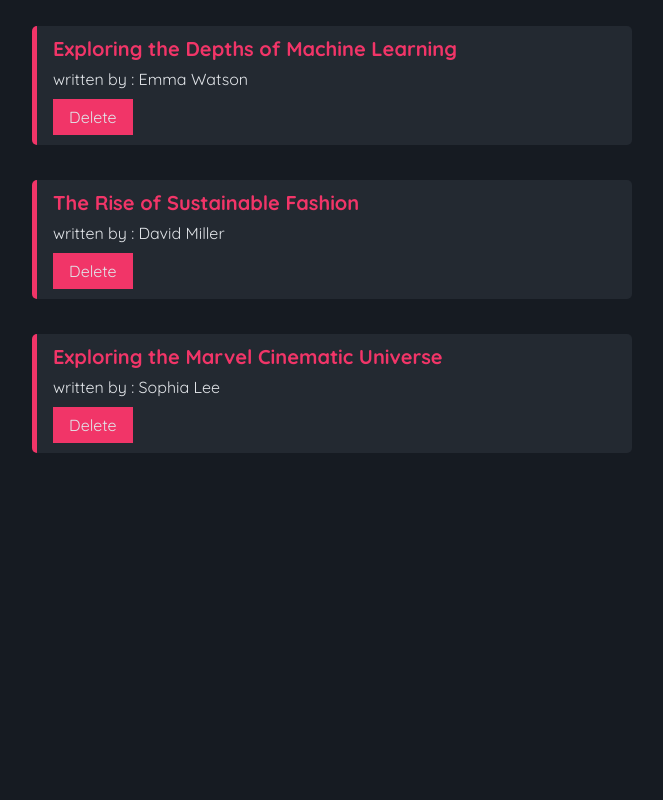
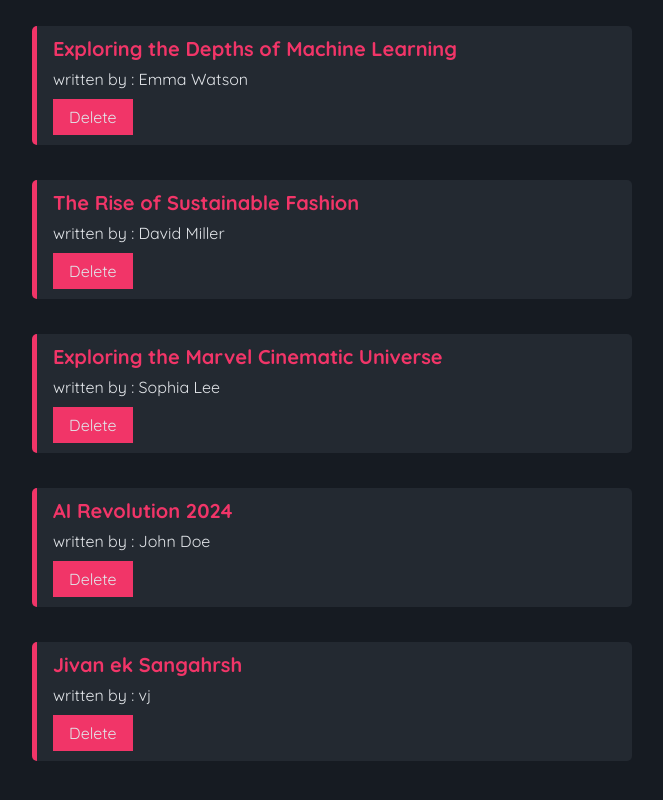
Before and after one commit to mohakj22/Blog-App, a React (Create React App) app: page / in a window 1280 px wide. Shown: the part 656-1456 px from the top of the page, without its empty margins (308-971 px from the left). Before the commit the page ends 1204 px from the top, so only its background shows below. Built offline with nearby package versions, Linux system fonts and the light colour scheme; data requests are answered from the project's data file.

Commit message:
Added a method to add new blogs on the server using the post request

```diff
--- a/src/Create.js
+++ b/src/Create.js
@@ -4,11 +4,20 @@
   const [title, setTitle] = useState("");
   const [body, setBody] = useState("");
   const [author, setAuthor] = useState();
+  const [isPending, setIsPending] = useState("false");
   const handleSubmit = (e) => {
-      e.preventDefault();
-      console.log(e);
+    e.preventDefault();
+    console.log(e);
       const blog = { title, body, author };
-
+      setIsPending(true);
+      fetch("http://localhost:8000/blogs/", {
+          method: "POST",
+          headers: { "Content-Type": "application/json" },
+          body: JSON.stringify(blog)
+      }).then(() => {
+          console.log("New blog Added.");
+          setIsPending(false);
+      });
   };
   return (
     <div className="create">
@@ -36,7 +45,7 @@
           onChange={(e) => setAuthor(e.target.value)}
           required
         ></textarea>
-        <button>Add Blog</button>
+        {isPending && <button>Add Blog</button>}
       </form>
       {/* <p>{title} {body} {author}</p> */}
     </div>
--- a/src/data/db.json
+++ b/src/data/db.json
@@ -5,44 +5,54 @@
       "body": "The T20 World Cup 2024 victory is etched in the hearts of millions as a symbol of what can be achieved with perseverance, teamwork, and a never-give-up attitude. The Indian cricket team’s journey is an inspiration, reminding us that with hard work and unity, even the loftiest dreams can become a reality. This win will be remembered for generations, a glorious chapter in the annals of Indian sports history.",
       "author": "Mohak",
       "user_id": "mohakj22",
-      "id": 1
+      "id": "1"
     },
     {
       "title": "Trip to Reykjavik",
       "body": "Visiting Reykjavik was a dream come true. The city's charm, with its stunning landscapes, quaint cafes, and vibrant culture, left an indelible mark on our hearts. From the mesmerizing Northern Lights to the soothing Blue Lagoon, every moment was a treasure. This journey not only fulfilled a lifelong dream but also created memories that will be cherished forever.",
       "author": "Ananya",
       "user_id": "ananyaR24",
-      "id": 2
+      "id": "2"
     },
     {
       "title": "A Thrilling Night in the Woods",
       "body": "What started as a simple camping trip turned into an unforgettable adventure. As night fell, strange noises echoed through the forest, and shadows danced around our campfire. Our hearts raced with every rustle of leaves, but curiosity drove us deeper into the woods. We stumbled upon an abandoned cabin, its eerie silence sending shivers down our spines. That night, we discovered more than we bargained for, and the memories of that thrilling experience will stay with us forever.",
       "author": "Priya",
       "user_id": "priyaN2024",
-      "id": 500
+      "id": "500"
     },
     {
       "title": "Exploring the Depths of Machine Learning",
       "body": "Machine learning continues to revolutionize industries worldwide. From self-driving cars to personalized recommendations, its applications are limitless. This article delves into the fundamentals of machine learning, its algorithms, and real-world applications that are shaping our future.",
       "author": "Emma Watson",
       "user_id": "emma_watson",
-      "id": 4
+      "id": "4"
     },
-
     {
       "title": "The Rise of Sustainable Fashion",
       "body": "Sustainable fashion is more than just a trend; it’s a movement towards ethical and eco-friendly clothing. This blog explores how fashion brands are adopting sustainable practices, the impact on the environment, and why consumers are increasingly prioritizing sustainability in their purchasing decisions.",
       "author": "David Miller",
       "user_id": "david_miller",
-      "id": 5
+      "id": "5"
     },
-
     {
       "title": "Exploring the Marvel Cinematic Universe",
       "body": "The Marvel Cinematic Universe (MCU) has captivated audiences worldwide with its interconnected superhero stories. From Iron Man to Avengers: Endgame, this blog takes a deep dive into the evolution of the MCU, its cultural impact, and what the future holds for Marvel fans.",
       "author": "Sophia Lee",
       "user_id": "sophia_lee",
-      "id": 6
+      "id": "6"
+    },
+    {
+      "id": "dc63",
+      "title": "AI Revolution 2024",
+      "body": "The AI Revolution of 2024 marks a pivotal moment in the history of technology. With advancements in machine learning, natural language processing, and robotics, AI has transformed industries, improved efficiency, and opened new avenues for innovation. This revolution is a testament to the relentless pursuit of progress and the human spirit's drive to push boundaries. As AI continues to evolve, it promises to bring even more groundbreaking changes, making the future brighter and more exciting.",
+      "author": "John Doe"
+    },
+    {
+      "id": "487d",
+      "title": "Jivan ek Sangahrsh ",
+      "body": "fashdhklasjdgfsdhdfjk",
+      "author": "vj"
     }
   ]
 }
```
